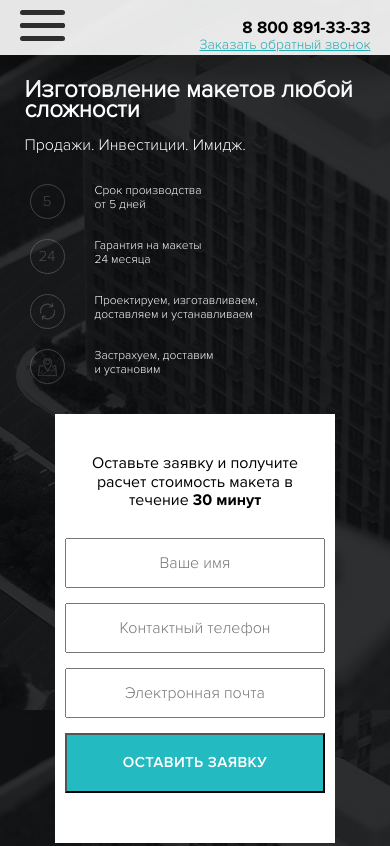
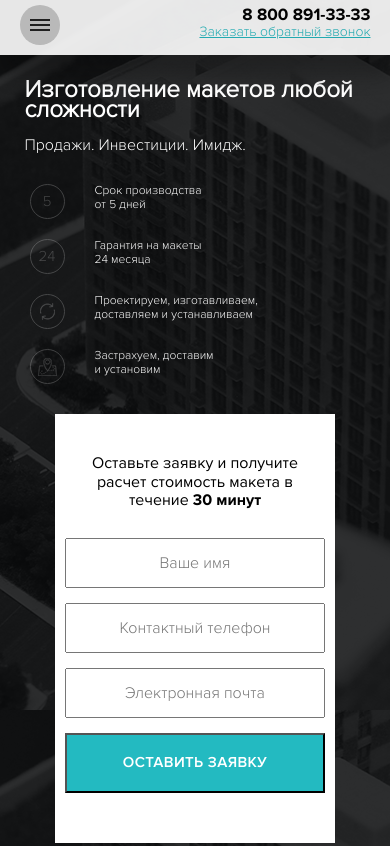
Before and after one commit to alex3287/maquette, a website: page src/index.html in a window 390 px wide. Shown: the top 846 px of the page. Drawn offline with nearby package versions, Linux system fonts and the light colour scheme.

Commit message:
create burger

```diff
--- a/src/index.html
+++ b/src/index.html
@@ -12,16 +12,15 @@
 </head>
 
 <body>
+
   <nav class="navbar">
     <div class="container">
       <div class="navbar-block">
         <!-- это мне нужно для бургер меню -->
-        <div class="menu">
-          <div class="menu__icon">
+        <div class="menu-burger">
+          <div class="menu-btn menu-btn__top">
             <span></span>
-            <span></span>
-            <span></span>
-            <span></span>
+          </div>
         </div>
           <ul class="menu__list">
               <li class="menu__item"><a href="#home" class="menu__link">Главная</a></li>
@@ -31,9 +30,8 @@
               <li class="menu__item"><a href="#customers" class="menu__link">Наши клиенты</a></li>
               <li class="menu__item"><a href="#contacts" class="menu__link">Контакты</a></li>
             </ul>
-        </div>
         <!-- /.menu -->
-        <div class="call">
+        <div class="call call__back">
           <a href="tel:+780089-133-33" class="call__phone">8 800 891-33-33</a>
           <a href="#" class="call__link" id="call_back">Заказать обратный звонок</a>
         </div>
@@ -615,9 +613,21 @@
   <script src="js/jquery.maskedinput.min.js"></script>
 
   <!-- // в скрипте ниже реализованна валидация и слайдеры-->
-  <script src="js/main.js">
+  <script src="js/main.js"> </script>
 
+  <!-- скрипт для бургер меню для замены различных классов-->
+  <script>
+      $('.menu-btn').on('click', function(e){
+        e.preventDefault;
+        $(this).toggleClass('menu-btn_active');
+        $('.navbar').toggleClass('navbar-burger');
+        $('.menu__list').toggleClass('menu__list2');
+        $('.call__back').toggleClass('call__back2');
+        $('.menu-btn__top').toggleClass('menu-btn__top2');
+
+      });
       </script>
+
 </body>
 
 </html>
--- a/src/sass/blocks/_navbar.sass
+++ b/src/sass/blocks/_navbar.sass
@@ -12,6 +12,9 @@
     display: flex
     justify-content: space-between
     align-items: center
+  &-burger
+    height: 140px
+
 .menu
   &__list
     display: flex
@@ -34,69 +37,68 @@
     font-family: ProximaNova-Bold
     text-decoration: none
     color: $text-color
-      // тут начинается бургер меню
-.menu__icon
+  &__back2  // для скрытия при вызове меню
     display: none
-    width: 45px
-    height: 35px
-    position: relative
-    cursor: pointer
+// тут начинается бургер меню
+.menu
+  .burger
+    display: flex
+    justify-content: center
+    align-items: center
+.menu-btn
+  display: block
+  width: 40px
+  height: 40px
+  border-radius: 50%
+  background-color: #cccccc
+  position: relative
+  &__top
+    margin-top: 5px
+  &__top2
+    margin-top: -65px
+.menu-btn span,
+.menu-btn span:before,
+.menu-btn span:after,
+  position: absolute
+  top: 50%
+  margin-top: -1px
+  left: 50%
+  margin-left: -10px
+  width: 20px
+  height: 2px
+  background-color: #222
+.menu-btn span
+  &:before, &:after
+    content: ''
+    display: block
+    transition: 0.2s
+.menu-btn span
+  &:before
+    transform: translateY(-5px)
+  &:after
+    transform: translateY(5px)
 
+.menu-btn_active span
+  height: 0
+  &:before
+    transform: rotate(45deg)
+  &:after
+    transform: rotate(-45deg)
 
-.menu__icon span
-    display: block
-    position: absolute
-    height: 5px
-    width: 100%
-    background: #333333
-    border-radius: 9px
-    opacity: 1
-    left: 0
-    transform: rotate(0deg)
-    transition: .25s ease-in-out
+.menu-burger
+  display: none
 
-
-.menu__icon span:nth-child(1)
-    top: 10px
-
-
-.menu__icon span:nth-child(2), .menu__icon span:nth-child(3)
-    top: 23px
-
-
-.menu__icon span:nth-child(4)
-    top: 36px
-
-
+// тут уменьшаю шрифты
 @media (max-width: 1200px)
   .menu
     &__link
       font-size: 12px
 
 @media (max-width: 992px)
-  .menu__icon
-    display: inline-block
-
-  .menu__item
-    position: fixed
-    display: block
-    top:
-    right: 0
-    left: 0
-    margin-top: 52px
-    background-color: rgba(0, 0, 0, 0.8)
-    z-index: 1000
-    overflow: auto
-
-  .menu__link
-    display: none
-    // display: block
-    // padding: 10px 0
-    // text-align: center
-    // color: #ffffff
-
-
-@media (max-width:580px)
-  .navbar
-      &-block
-        //flex-direction: column
+  .menu
+    &__list
+      display: none
+    &__list2
+      display: block
+    &-burger
+     display: block
```
Also changed, not shown: dist/css/style.css, dist/index.html, src/css/style.css, 1 other file. Lines whose indentation alone changed are shown as unchanged.
